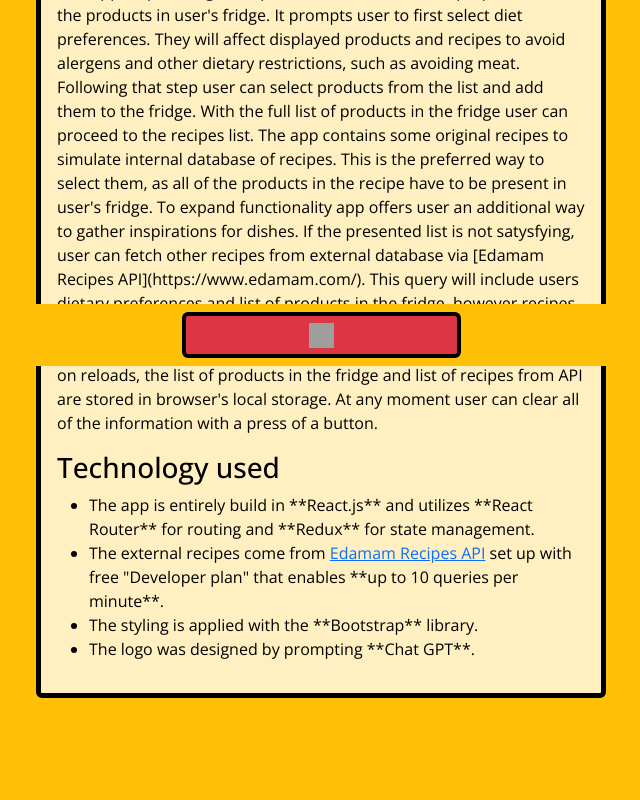
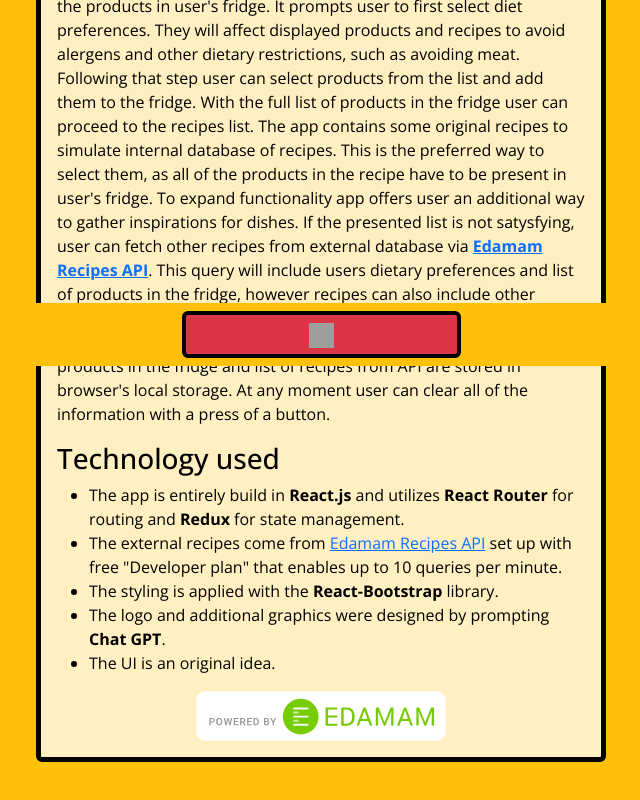
Before and after one commit to Rsubdy/what-are-we-eating, a React (Create React App) app: page /about in a window 1280 px wide. Shown: the part 434-1234 px from the top of the page, without its empty margins (319-959 px from the left). Before the commit the page ends 1194 px from the top, so only its background shows below. Built offline with nearby package versions, Linux system fonts and the light colour scheme; grey boxes are pictures that could not be loaded; a web font is replaced by a local one.

Commit message:
Changes in About and API acknowledgments

```diff
--- a/src/components/About.js
+++ b/src/components/About.js
@@ -1,9 +1,11 @@
 import React from 'react'
+import {Row, Image} from 'react-bootstrap';
+import acknowledgement from '../img/Edamam_Badge_White.svg';
 
 function About() {
   return (
     <div>
-      <h1>What are we eating? </h1>
+      <h2>What are we eating? </h2>
       <h2>A portfolio React.js project by Robert Subdysiak</h2>
       <h3>Overview</h3>
       <p>
@@ -11,16 +13,20 @@
       It prompts user to first select diet preferences. They will affect displayed products and recipes to avoid alergens and other dietary restrictions, such as avoiding meat.
       Following that step user can select products from the list and add them to the fridge.
       With the full list of products in the fridge user can proceed to the recipes list. The app contains some original recipes to simulate internal database of recipes. This is the preferred way to select them, as all of the products in the recipe have to be present in user's fridge.
-      To expand functionality app offers user an additional way to gather inspirations for dishes. If the presented list is not satysfying, user can fetch other recipes from external database via [Edamam Recipes API](https://www.edamam.com/). This query will include users dietary preferences and list of products in the fridge, however recipes can also include other products, so there is good chance that user will have to pay the visit to the grocery store.
+      To expand functionality app offers user an additional way to gather inspirations for dishes. If the presented list is not satysfying, user can fetch other recipes from external database via <strong><a href="https://www.edamam.com">Edamam Recipes API</a></strong>. This query will include users dietary preferences and list of products in the fridge, however recipes can also include other products, so there is good chance that user will have to pay the visit to the grocery store.
       To avoid losing information on reloads, the list of products in the fridge and list of recipes from API are stored in browser's local storage. At any moment user can clear all of the information with a press of a button.
       </p>
       <h3>Technology used</h3>
       <ul>
-<li>The app is entirely build in **React.js** and utilizes **React Router** for routing and **Redux** for state management.</li>
-<li>The external recipes come from <a href="https://www.edamam.com">Edamam Recipes API</a> set up with free "Developer plan" that enables **up to 10 queries per minute**.</li>
-<li>The styling is applied with the **Bootstrap** library.</li>
-<li>The logo was designed by prompting **Chat GPT**.</li>
+<li>The app is entirely build in <strong>React.js</strong> and utilizes <strong>React Router</strong> for routing and <strong>Redux</strong> for state management.</li>
+<li>The external recipes come from <a href="https://www.edamam.com">Edamam Recipes API</a> set up with free "Developer plan" that enables up to 10 queries per minute.</li>
+<li>The styling is applied with the <strong>React-Bootstrap</strong> library.</li>
+<li>The logo and additional graphics were designed by prompting <strong>Chat GPT</strong>.</li>
+<li>The UI is an original idea.</li>
 </ul>
+        <Row>
+        <Image src={acknowledgement} width={50} height={50} alt="acknowledgement Edamam API" />
+        </Row>
     </div>
   )
 }
--- a/src/features/recipes/RecipesFromApi.js
+++ b/src/features/recipes/RecipesFromApi.js
@@ -1,15 +1,22 @@
 import React from 'react'
 import ApiRecipe from './ApiRecipe'
+import {Row, Container, Image} from 'react-bootstrap';
+import acknowledgement from '../../img/Edamam_Badge_White.svg';
 
 function RecipesFromApi(props) {
 
     const recipes = props.recipes;
     return (
-    <div>
+    <Container>
+        <Row>
+        <Image src={acknowledgement} width={50} height={50} alt="acknowledgement Edamam API" />
+        </Row>
+        <Row>
         {recipes.map((recipe) => {
             return <ApiRecipe recipe={recipe} key={recipe.id} />
         })}
-    </div>
+        </Row>
+    </Container>
   )
 }
 
```
Also changed, not shown: src/img/Edamam_Badge_White.svg (added).
